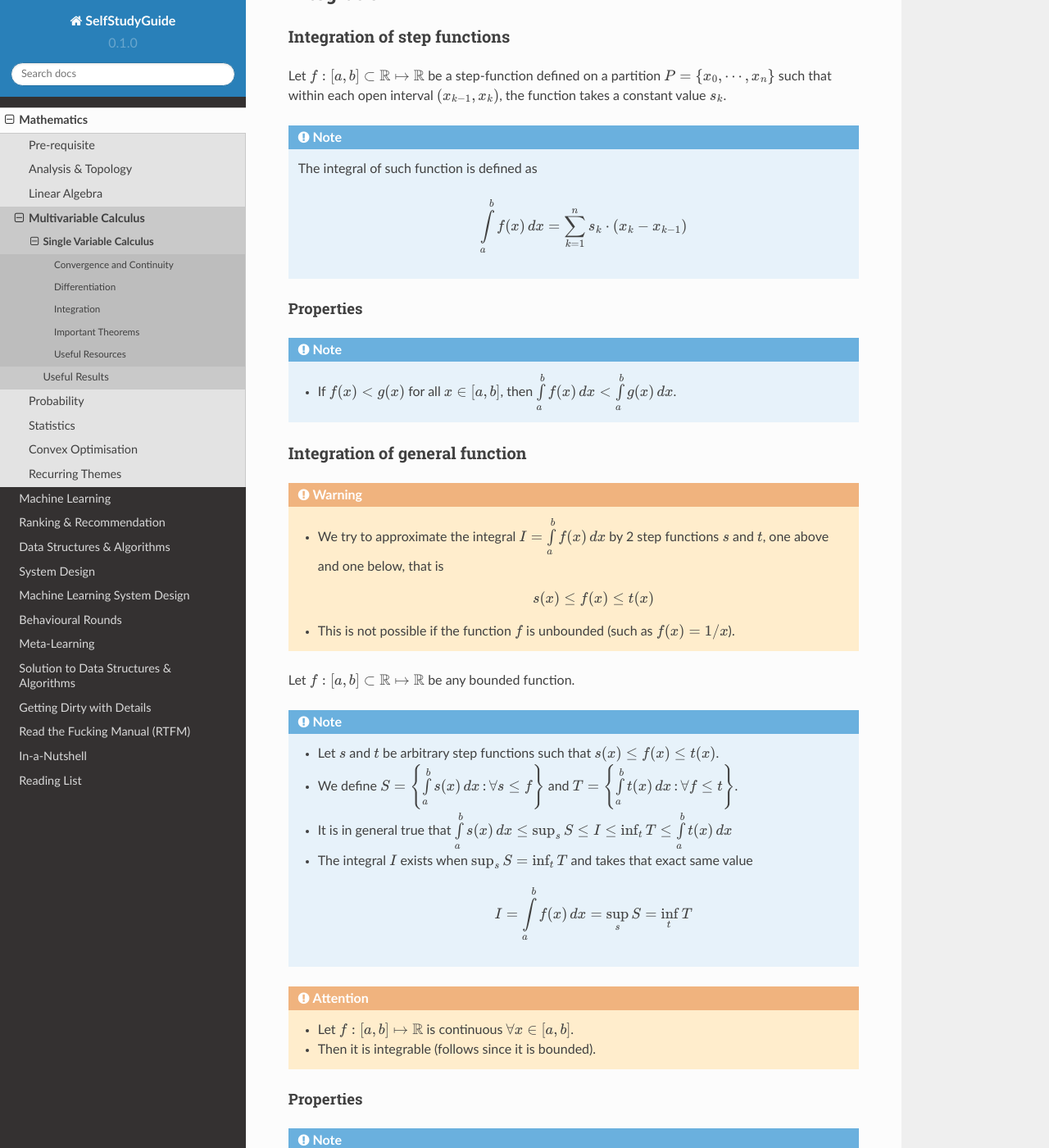
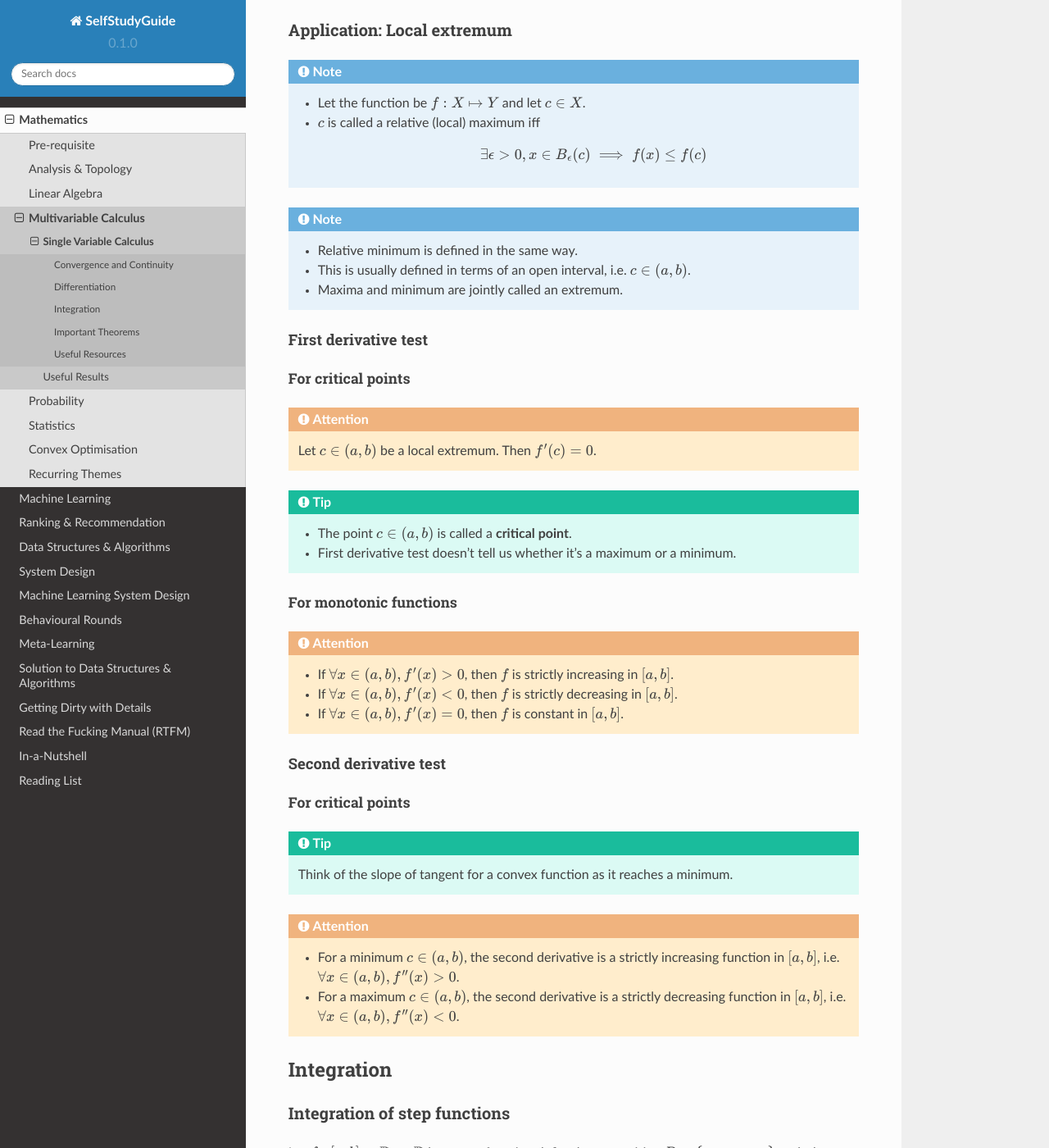
Before and after one commit to uselesstechjunks/leetcode, a Sphinx documentation site: the page built from docs/source/math/calc3/calc1.rst, in a window 1280 px wide and 1400 px high, scrolled down 4114 px. Shown: the whole window at 82% size. Built offline with Sphinx 7.4.7 and the Read the Docs theme 2.0.0, drawn with Linux system fonts in a browser that asks for light colours; some of the changed text lies outside the part shown.

Commit message:
Update calc1.rst (#116)

```diff
--- a/docs/source/math/calc3/calc1.rst
+++ b/docs/source/math/calc3/calc1.rst
@@ -3,7 +3,7 @@ Single Variable Calculus
 ################################################################
 .. attention::
 	* All the variables are real and all the functions are real valued functions.
-	* We will be using **point** instead of **elements** since :math:`\mathbb{R}` is a metric space with a distance function defined in terms of the absolute value function :math:`|\cdot|`.
+	* We will be using **points** instead of **elements** since :math:`\mathbb{R}` is a metric space with a distance function defined in terms of the absolute value function :math:`|\cdot|`.
 	* The set :math:`U=\{f(x)\mathop{:}x\in S\}=f(S)` is called the image of :math:`S` under :math:`f`.
 
 ****************************************************************
@@ -41,9 +41,9 @@ Cauchy convergence
 
 	* :math:`\forall\delta > 0`
 	* :math:`\exists N_\delta\in\mathbb{N}^{+}` such that
-	* if we skip :math:`N_\delta` number of terms in that sequence, any two values fall under a :math:`\delta`-ball around one another.
+	* if we skip :math:`N_\delta` number of terms in that sequence, any two values from the rest of it fall under a :math:`\delta`-ball around one another.
 
-		* Formally, :math:`m, n\geq N_\delta\implies |x_m-x_n|\leq\delta`
+		* Formally, :math:`m, n> N_\delta\implies |x_m-x_n|< \delta`
 
 .. attention::
 	* For a sequence to be Cauchy convergent, the limit value doesn't need to be in :math:`S`.
@@ -94,15 +96,15 @@ This is a stricter form of continuity.
 	The function :math:`f:X\mapsto Y` is said to be uniformly continuous in :math:`X` iff
 
 	* :math:`\forall\epsilon > 0`
-	* we can create an open ball around :math:`p` with some :math:`\exists\delta_\epsilon > 0` such that
+	* we can create an open ball around **any** :math:`p` with some :math:`\exists\delta_\epsilon > 0` such that
 
 		* (note: a universal one as it doesn't depend on :math:`p` anymore, however can still be arbitrarily small)
-	* if we force :math:`x` to be in :math:`B_{\delta_\epsilon}(p)` around **any** :math:`p`, the image :math:`f(x)` is guaranteed to be in :math:`B_\epsilon(f(p))`.
+	* if we force :math:`x` to be in :math:`B_{\delta_\epsilon}(p)`, the image :math:`f(x)` is guaranteed to be in :math:`B_\epsilon(f(p))`.
 
-		* Formally, :math:`\forall p, x\in X, |p-x|\leq\delta_\epsilon\implies |f(p)-f(x)|\leq\epsilon`
+		* Formally, :math:`\forall p, x\in X, |p-x|< \delta_\epsilon\implies |f(p)-f(x)|< \epsilon`
 
 .. tip::
-	* The same :math:`\delta` works for every :math:`\epsilon`, hence the term **uniform**.
+	* The same :math:`\delta` works for every point :math:`p\in X`, hence the term **uniform**.
 
 Lipschitz Continuity
 ----------------------------------------------------------------
@@ -128,7 +130,7 @@ Let :math:`f:(a,b)\subset\mathbb{R}\mapsto \mathbb{R}` be a continuous function
 		.. math:: f'(x)=\lim\limits_{h\to 0}\frac{f(x+h)-f(x)}{h}
 
 .. warning::
-	We need the point to be inside the open interval because we should be able to create an open ball around it for which the function is defined.
+	We need the point :math:`x` to be inside the open interval because we need to be able to create an open :math:`h`-ball around it and we need the function to be well defined in that region.
 
 Properties
 ================================================================
@@ -136,6 +138,47 @@ Properties
 	* **Sum Rule**: :math:`(f+g)'=f'+g'`
 	* **Product Rule**: :math:`(f\cdot g)'=f\cdot g'+f'\cdot g`
 	* **Chain Rule**: :math:`(f\circ g)'=(f'\circ g)\cdot g'`
+
+Application: Local extremum
+================================================================
+.. note::
+	* Let the function be :math:`f:X\mapsto Y` and let :math:`c\in X`.
+	* :math:`c` is called a relative (local) maximum iff
+
+		.. math:: \exists\epsilon>0,x\in B_\epsilon(c)\implies f(x)\leq f(c)
+.. note::
+	* Relative minimum is defined in the same way.
+	* This is usually defined in terms of an open interval, i.e. :math:`c\in(a,b)`.
+	* Maxima and minimum are jointly called an extremum.
+
+First derivative test
+----------------------------------------------------------------
+For critical points
+^^^^^^^^^^^^^^^^^^^^^^^^^^^^^^^^^^^^^^^^^^^^^^^^^^^^^^^^^^^^^^^^
+.. attention::
+	Let :math:`c\in(a,b)` be a local extremum. Then :math:`f'(c)=0`.
+
+.. tip::
+	* The point :math:`c\in(a,b)` is called a **critical point**.
+	* First derivative test doesn't tell us whether it's a maximum or a minimum.
+
+For monotonic functions
+^^^^^^^^^^^^^^^^^^^^^^^^^^^^^^^^^^^^^^^^^^^^^^^^^^^^^^^^^^^^^^^^
+.. attention::
+	* If :math:`\forall x\in (a,b), f'(x)> 0`, then :math:`f` is strictly increasing in :math:`[a,b]`.
+	* If :math:`\forall x\in (a,b), f'(x)< 0`, then :math:`f` is strictly decreasing in :math:`[a,b]`.
+	* If :math:`\forall x\in (a,b), f'(x)= 0`, then :math:`f` is constant in :math:`[a,b]`.
+
+Second derivative test
+----------------------------------------------------------------
+For critical points
+^^^^^^^^^^^^^^^^^^^^^^^^^^^^^^^^^^^^^^^^^^^^^^^^^^^^^^^^^^^^^^^^
+.. tip::
+	Think of the slope of tangent for a convex function as it reaches a minimum.
+
+.. attention::
+	* For a minimum :math:`c\in(a,b)`, the second derivative is a strictly increasing function in :math:`[a,b]`, i.e. :math:`\forall x\in(a,b), f''(x)> 0`.
+	* For a maximum :math:`c\in(a,b)`, the second derivative is a strictly decreasing function in :math:`[a,b]`, i.e. :math:`\forall x\in(a,b), f''(x)< 0`.
 
 ****************************************************************
 Integration
@@ -167,8 +210,10 @@ Let :math:`f:[a,b]\subset\mathbb{R}\mapsto \mathbb{R}` be any bounded function.
 
 .. note::
 	* Let :math:`s` and :math:`t` be arbitrary step functions such that :math:`s(x)\leq f(x)\leq t(x)`.
-	* We define :math:`S=\left\{\int\limits_a^b s(x)\mathop{dx}\mathop{:}\forall s\leq f\right\}` and :math:`T=\left\{\int\limits_a^b t(x)\mathop{dx}\mathop{:}\forall f\leq t\right\}`.
-	* It is in general true that :math:`\int\limits_a^b s(x)\mathop{dx}\leq\sup_s S\leq I\leq\inf_t T\leq \int\limits_a^b t(x)\mathop{dx}`
+	* We define :math:`S=\left\{\int\limits_a^b s(x)\mathop{dx}\mathop{:}\forall s\leq f\right\}` and :math:`T=\left\{\int\limits_a^b t(x)\mathop{dx}\mathop{:}\forall t\geq f\right\}`.
+	* It is in general true that
+
+		.. math:: \int\limits_a^b s(x)\mathop{dx}\leq\sup_s S\leq I\leq\inf_t T\leq \int\limits_a^b t(x)\mathop{dx}
 	* The integral :math:`I` exists when :math:`\sup_s S=\inf_t T` and takes that exact same value
 
 		.. math:: I=\int\limits_a^b f(x)\mathop{dx}=\sup_s S=\inf_t T
@@ -184,8 +229,7 @@ Properties
 	* :math:`\int\limits_a^b c\cdot f(x)\mathop{dx}=c\cdot\int\limits_a^b f(x)\mathop{dx}`
 	* :math:`\int\limits_a^b f(x)\mathop{dx}=-\int\limits_b^a f(x)\mathop{dx}`
 	* :math:`\int\limits_a^c f(x)\mathop{dx}=\int\limits_a^b f(x)\mathop{dx}+\int\limits_b^c f(x)\mathop{dx}`
-
-		* :math:`\int\limits_a^b f(x)\mathop{dx}=-\int\limits_b^a f(x)\mathop{dx}`
+	* :math:`\int\limits_a^a f(x)\mathop{dx}=0`
 
 Indefinite Integral
 ================================================================
@@ -194,7 +238,7 @@ Indefinite Integral
 
 		.. math:: A(x)=\int\limits_a^x f(t)\mathop{dt}
 
-		* This is known as **an** indefinite integral of :math:`f`.
+	* This is known as **an** indefinite integral of :math:`f`.
 	* We can define another indefinite integral with a different lower limit :math:`c\in[a,b]` as
 
 		.. math:: C(x)=\int\limits_c^x f(t)\mathop{dt}
```
Also changed, not shown: other parts of docs/source/math/calc3/calc1.rst (+5 -3 lines).
